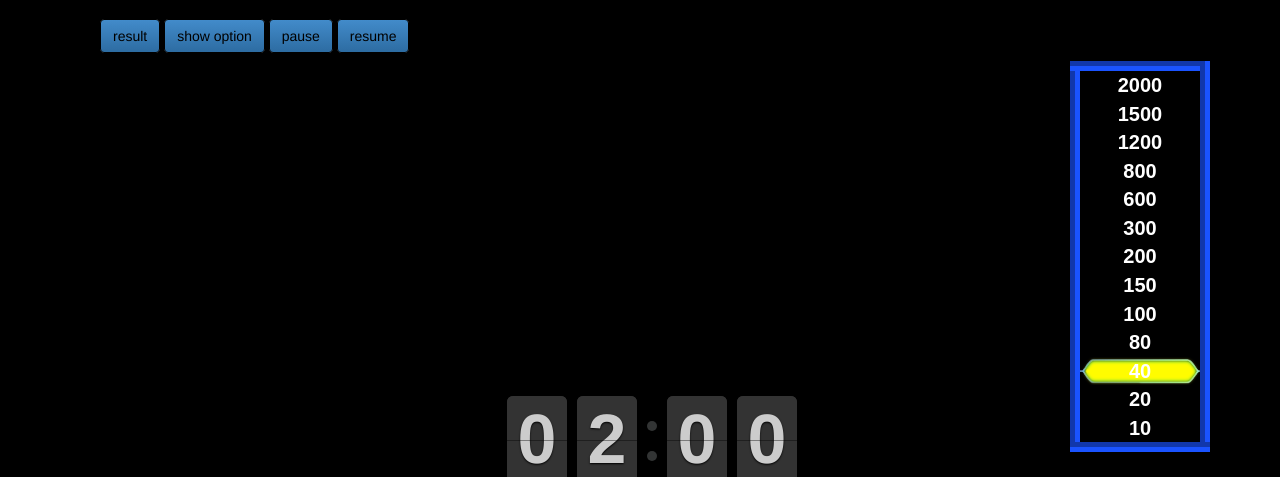
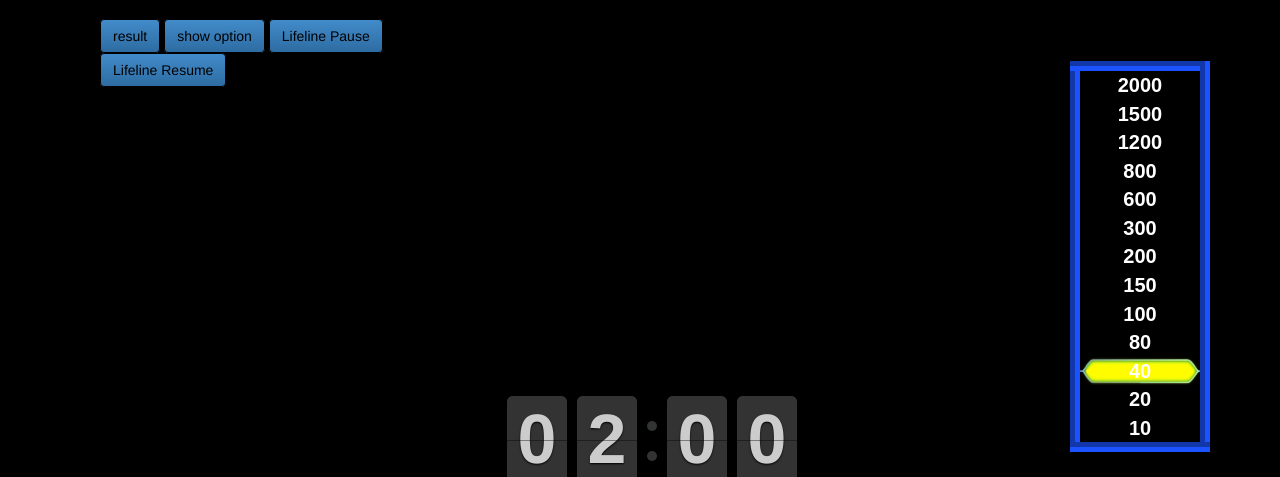
Before and after one commit to R3-b0ot/KBE, a PHP site: page / in a window 1280 px wide. Shown: the part 51-528 px from the top of the page. Run offline with PHP 8.4, Linux system fonts and the light colour scheme; data comes from the database, SQL or seed files in the repository.

Commit message:
Update quiz.php

```diff
--- a/quiz.php
+++ b/quiz.php
@@ -30,8 +30,8 @@ list($id,$question,$opt1,$opt2,$opt3,$opt4,$ans) = DB::queryFirstList("SELECT *
   <div class="col-md-4">
     <button id="result" class='btn'>result</button>
     <button id="effect" class='btn'>show option</button>
-	<button id="pause" class='btn'>pause</button>
-	<button id="resume" class='btn'>resume</button>
+	<button id="pause" class='btn'>Lifeline Pause</button>
+	<button id="resume" class='btn'>Lifeline Resume</button>
   </div>
  <div class="col-md-4" style="padding-top:350px">
    <div class="clock" style="margin:2em;"></div>
```
